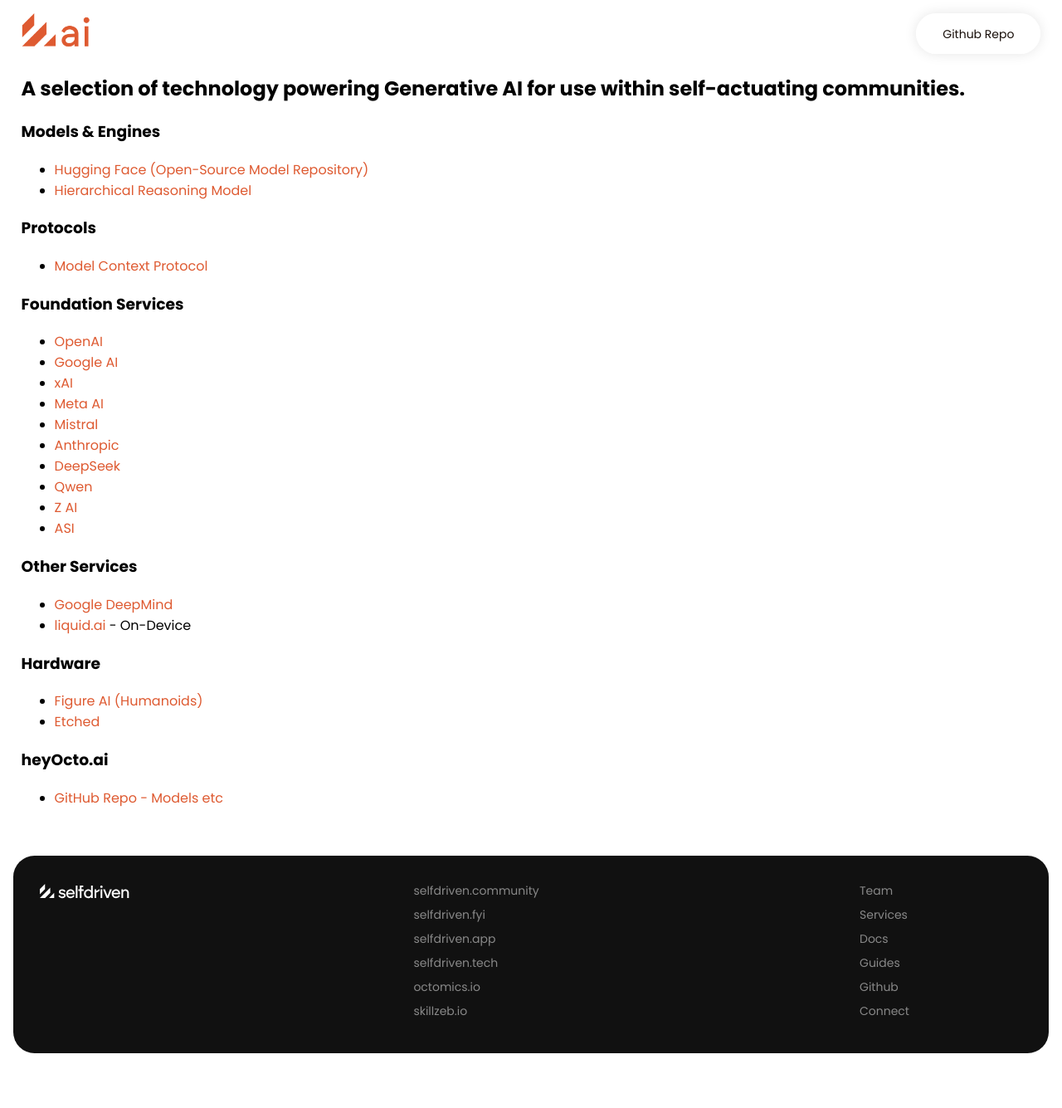
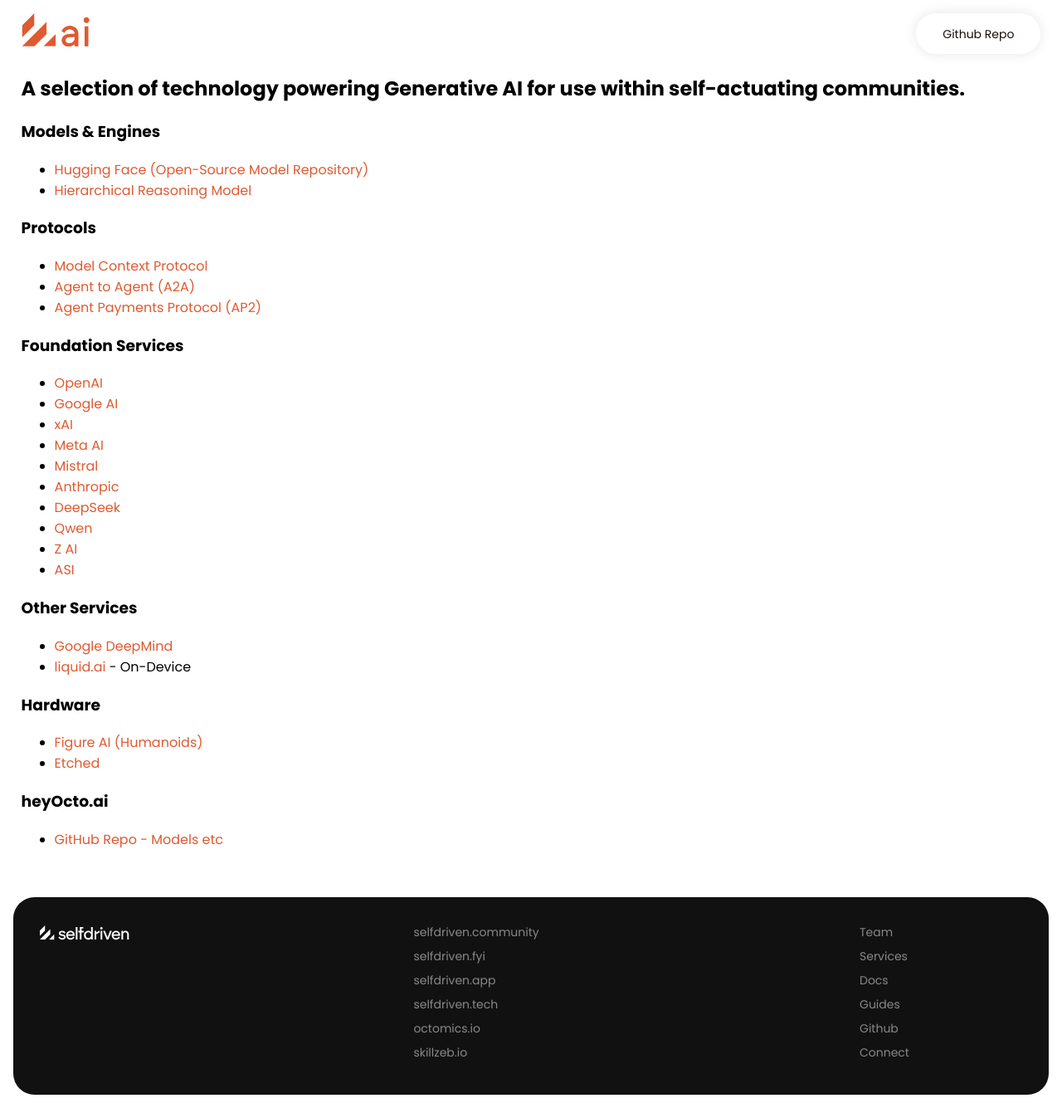
Before and after one commit to selfdriven-foundation/selfdriven-ai, a Jekyll site: the page built from docs/pages/tech.md, in a window 1280 px wide. Shown: the whole page at 83% size. Built offline with Jekyll 4.4.1, drawn with Linux system fonts in a browser that asks for light colours; before the commit the page ends 1285 px from its top, so only the background shows below that.

Commit message:
Update tech.md

```diff
--- a/docs/pages/tech.md
+++ b/docs/pages/tech.md
@@ -12,6 +12,8 @@
 
 ### Protocols
 - [Model Context Protocol](https://modelcontextprotocol.io)
+- [Agent to Agent (A2A)](https://a2a-protocol.org/latest/)
+- [Agent Payments Protocol (AP2)](https://ap2-protocol.org)
 
 ### Foundation Services
 - [OpenAI](https://openai.com)
```
